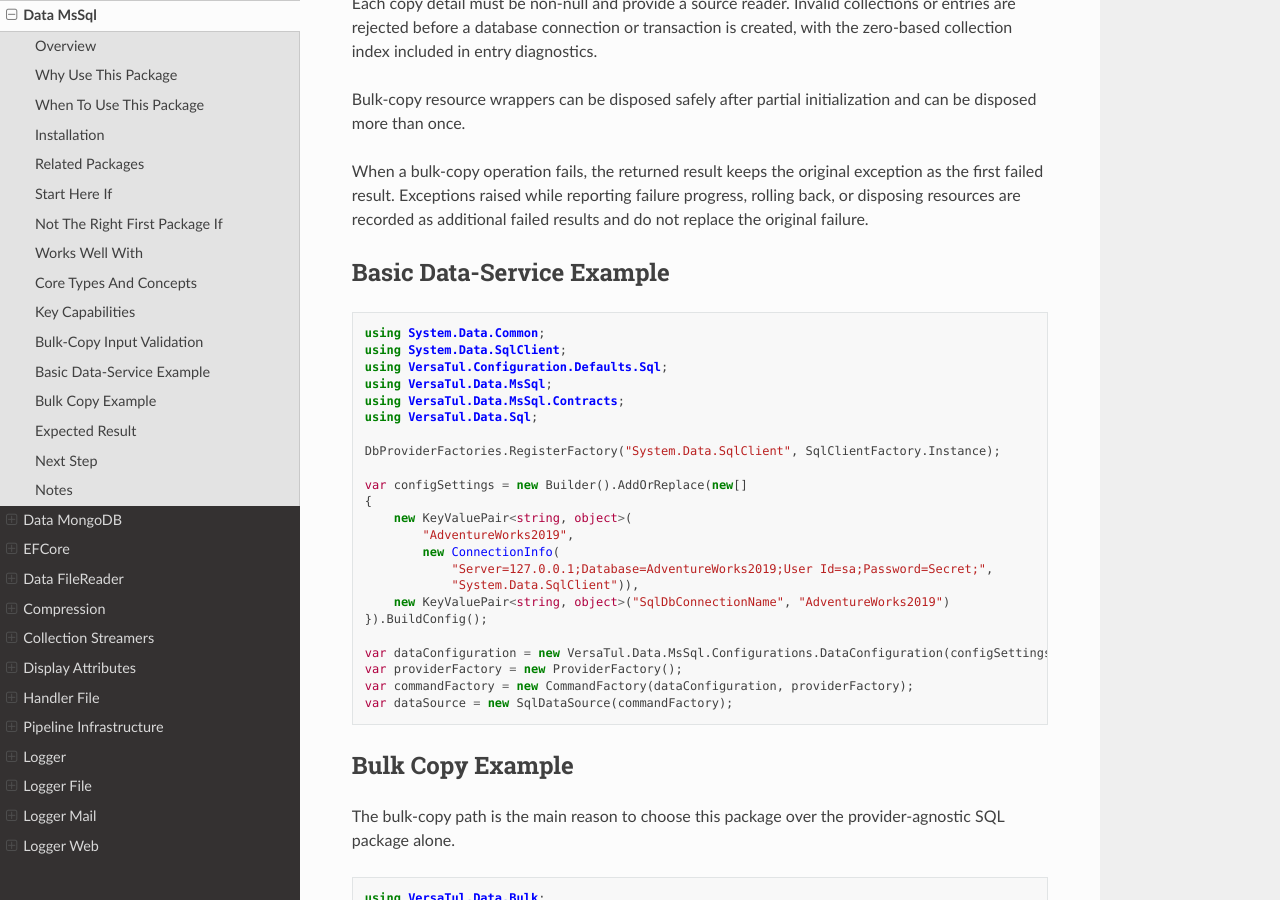
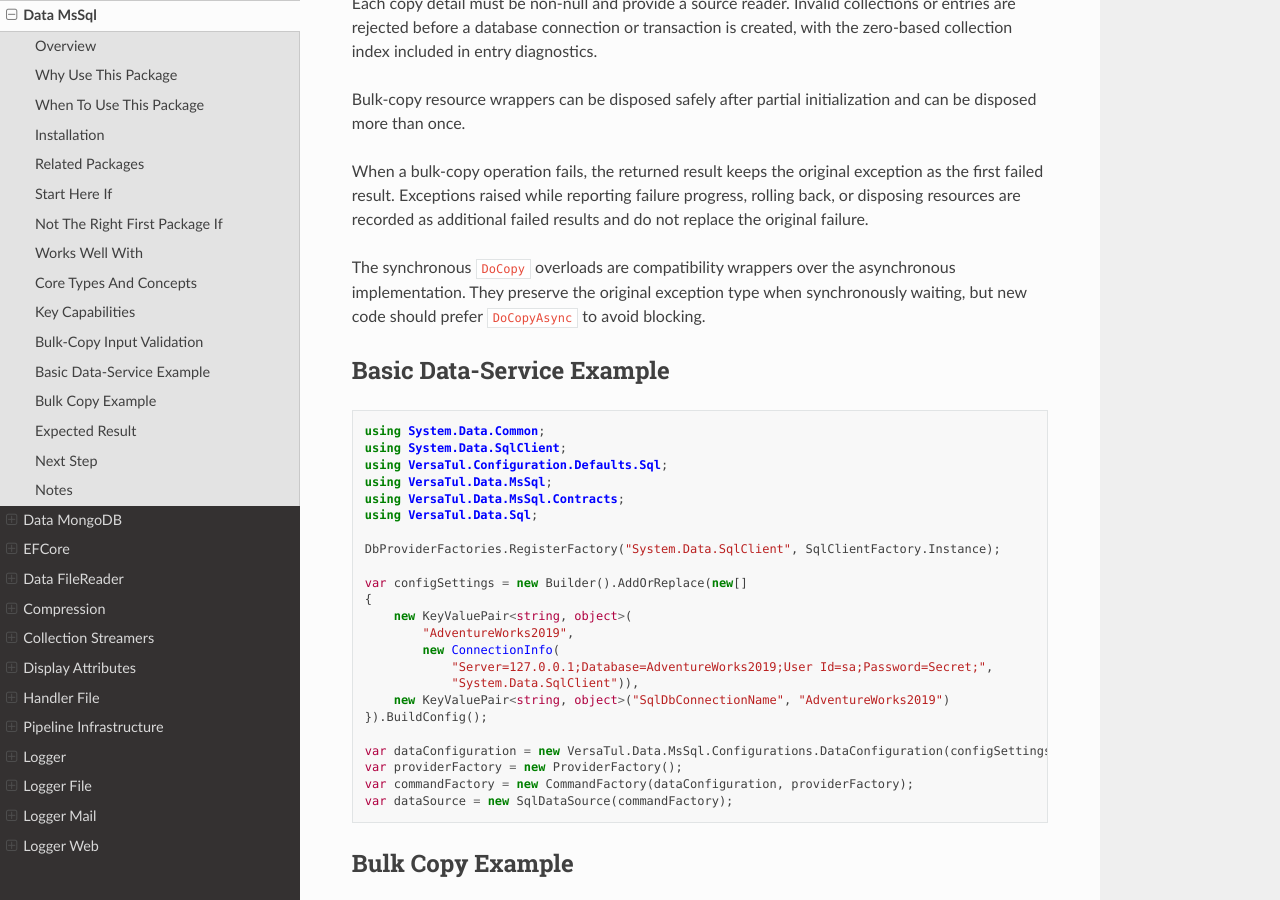
Before and after one commit to BjornWilliams/DocsVersaTul, a Sphinx documentation site: the page built from docs/source/mssql.rst, in a window 1280 px wide and 900 px high, scrolled down 2591 px. Built offline with Sphinx 7.4.7 and the Read the Docs theme 3.1.0, drawn with Linux system fonts in a browser that asks for light colours.

Commit message:
Document sync bulk-copy compatibility
Fixes AB#3156
AB#3150

```diff
--- a/docs/source/mssql.rst
+++ b/docs/source/mssql.rst
@@ -111,6 +111,8 @@ Bulk-copy resource wrappers can be disposed safely after partial initialization
 
 When a bulk-copy operation fails, the returned result keeps the original exception as the first failed result. Exceptions raised while reporting failure progress, rolling back, or disposing resources are recorded as additional failed results and do not replace the original failure.
 
+The synchronous ``DoCopy`` overloads are compatibility wrappers over the asynchronous implementation. They preserve the original exception type when synchronously waiting, but new code should prefer ``DoCopyAsync`` to avoid blocking.
+
 Basic Data-Service Example
 --------------------------
 
```
